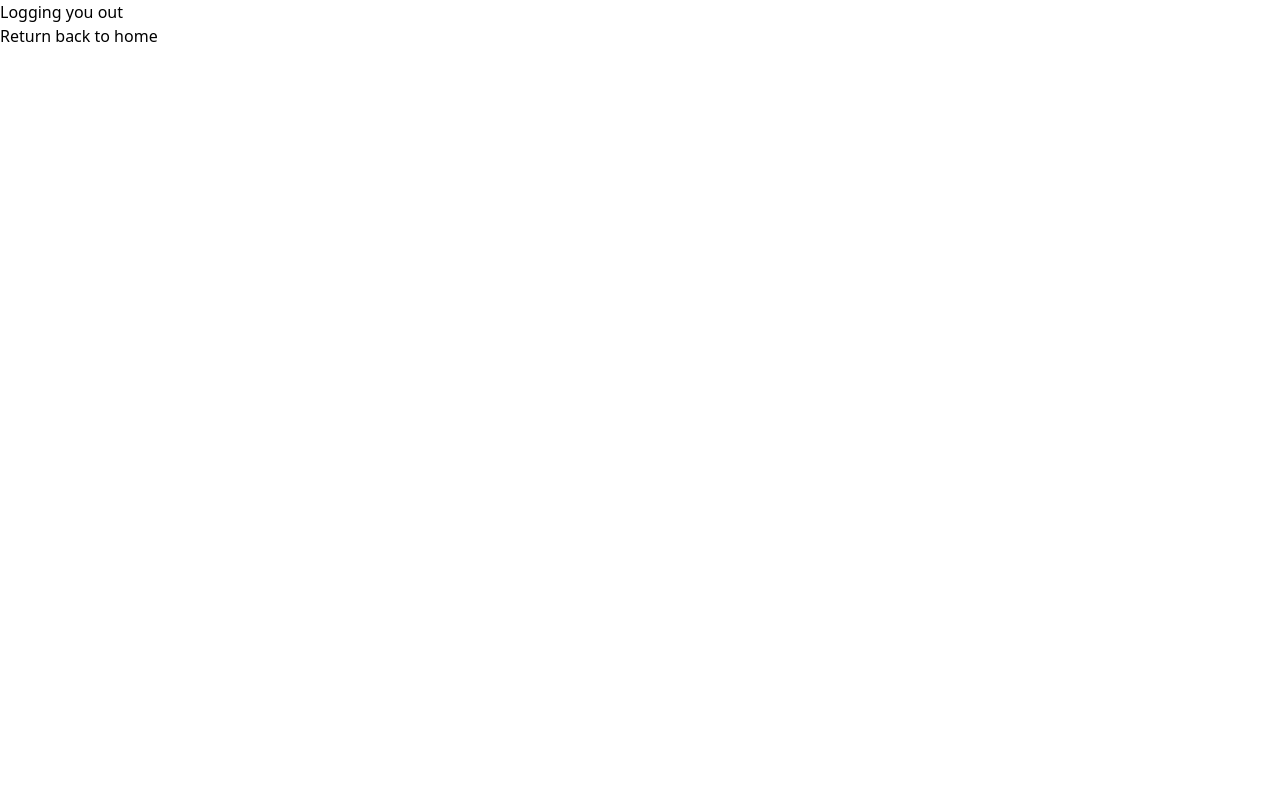
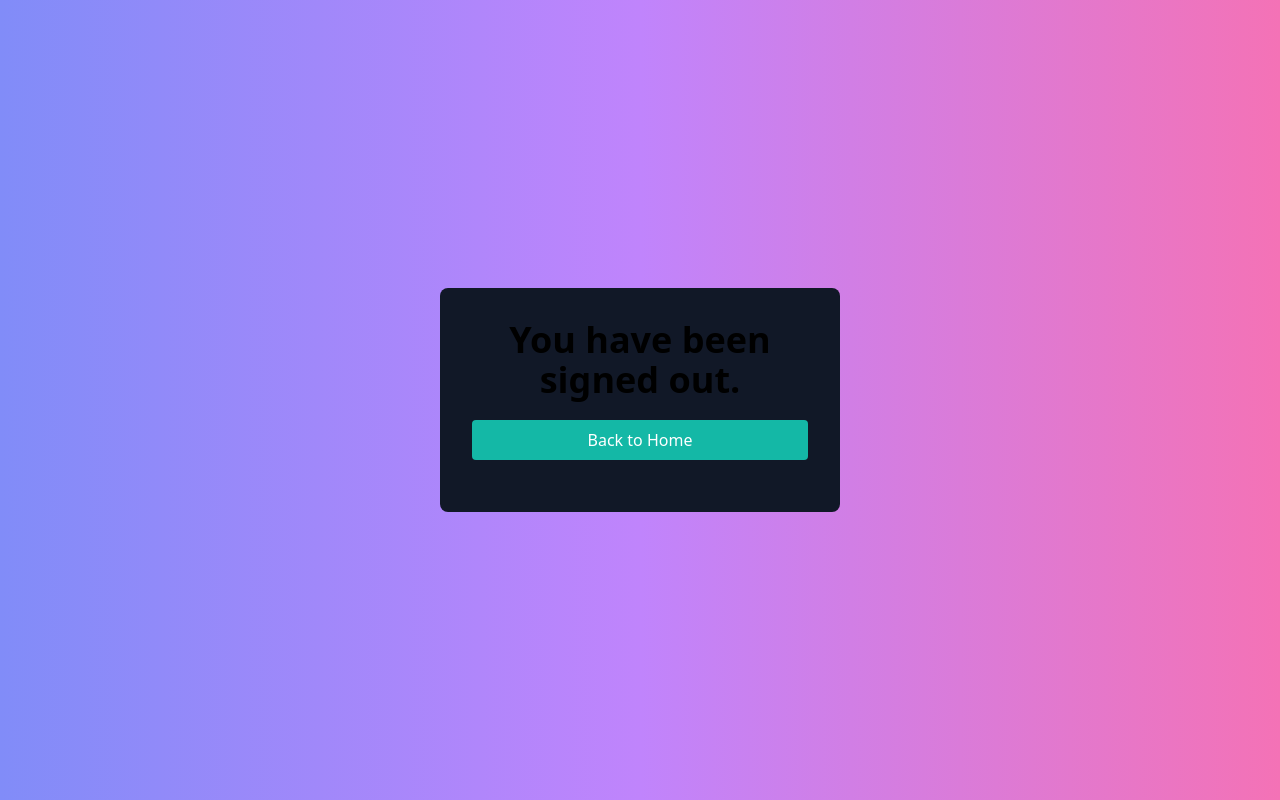
Before and after one commit to Niran-Chan/Kanu, a Gatsby site: page /logout in a window 1280 px wide. Built offline with nearby package versions, Linux system fonts and the light colour scheme; Gatsby itself is replaced by a stand-in of ours.

Commit message:
Add logic

```diff
--- a/src/components/Layout.tsx
+++ b/src/components/Layout.tsx
@@ -18,7 +18,7 @@ const Layout = ({
         <h3 className="logoStyles">Kanu</h3>
         <ul className="lg:inline-flex lg:flex-row lg:ml-auto">
           <Link to="/sell">
-            <li className="hrefStyles  ">Sell</li>
+            <li className="hrefStyles">Sell</li>
           </Link>
           <li className="hrefStyles">
             <Link to="/">Home</Link>
--- a/src/pages/dashboard.tsx
+++ b/src/pages/dashboard.tsx
@@ -1,4 +1,4 @@
-import React, { useContext, useEffect } from "react";
+import React from "react";
 import Layout from "../components/Layout";
 import { graphql, useStaticQuery } from "gatsby";
 
--- a/src/pages/logout.tsx
+++ b/src/pages/logout.tsx
@@ -1,14 +1,34 @@
-import React, { useContext } from "react";
-import { Link } from "gatsby";
+import React, { useContext, useEffect } from "react";
+import { Link, navigate } from "gatsby";
 import { AuthContext } from "../context/authcontext";
+
 export default function Logout() {
   const { setIsAuth } = useContext(AuthContext);
-  setIsAuth("NOT_AUTHORISED");
+
+  useEffect(() => setIsAuth(""), []);
+
+  const handleSignOut = (event: { preventDefault: () => void }) => {
+    event.preventDefault();
+    setIsAuth("");
+    navigate("/");
+  };
 
   return (
-    <>
-      <h1> Logging you out </h1>
-      <Link to="/">Return back to home</Link>
-    </>
+    <div className="bg-gradient-to-r from-indigo-400 via-purple-400 to-pink-400 flex flex-col h-screen">
+      <div className="grid h-screen place-items-center">
+        <form className="bg-gray-900 rounded-lg max-w-[400px] w-full mx-auto px-8 p-8">
+          <h2 className="text-4xl dark:text-white text-center font-semibold">
+            You have been signed out.
+          </h2>
+          <button
+            className="w-full my-5 py-2 bg-teal-500 rounded text-white hover:shadow-md hover:shadow-teal-500/20"
+            type="submit"
+            onClick={handleSignOut}
+          >
+            Back to Home
+          </button>
+        </form>
+      </div>
+    </div>
   );
 }
```
